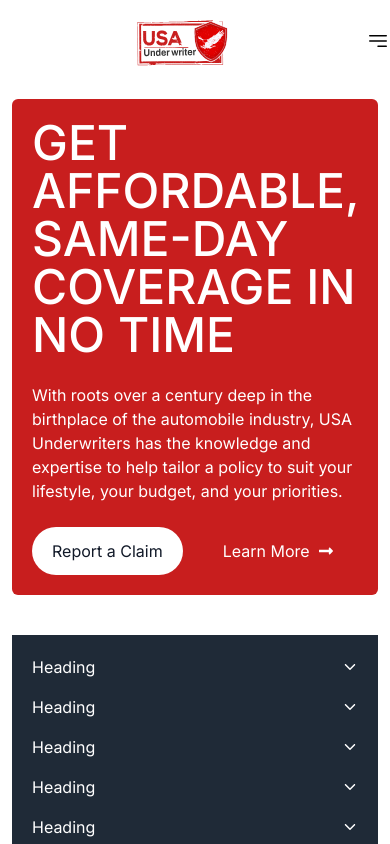
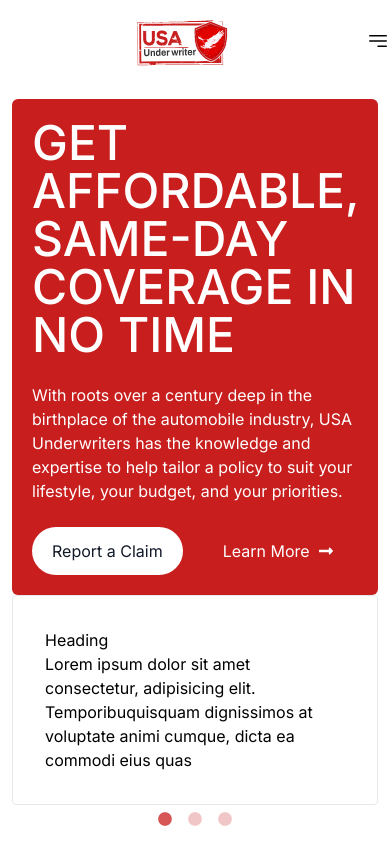
Before and after one commit to MatrixGlitch-Hridoy/Daniyal-Frontend, a Next.js app: page / in a window 390 px wide. Shown: the top 844 px of the page. Built offline with nearby package versions, Linux system fonts and the light colour scheme.

Commit message:
feat[ui]:responsive card with slider component

```diff
--- a/src/app/page.js
+++ b/src/app/page.js
@@ -1,3 +1,4 @@
+import Card from "@/components/Card";
 import Footer from "@/components/Footer";
 import Hero from "@/components/Hero";
 
@@ -5,6 +6,7 @@ export default function Home() {
   return (
     <main className="p-3 md:p-0">
       <Hero />
+      <Card />
       <Footer />
     </main>
   );
--- /dev/null
+++ b/src/components/Card.jsx
@@ -0,0 +1,74 @@
+"use client";
+
+import { useEffect, useState } from "react";
+import Slider from "react-slick";
+
+const Card = () => {
+  const cardItems = [
+    {
+      id: 1,
+      heading: "Heading",
+      des: "Lorem ipsum dolor sit amet consectetur, adipisicing elit. Temporibuquisquam dignissimos at voluptate animi cumque, dicta ea commodi eius quas",
+    },
+    {
+      id: 2,
+      heading: "Heading",
+      des: "Lorem ipsum dolor sit amet consectetur, adipisicing elit. Temporibuquisquam dignissimos at voluptate animi cumque, dicta ea commodi eius quas",
+    },
+    {
+      id: 3,
+      heading: "Heading",
+      des: "Lorem ipsum dolor sit amet consectetur, adipisicing elit. Temporibuquisquam dignissimos at voluptate animi cumque, dicta ea commodi eius quas",
+    },
+  ];
+  const [isMobile, setIsMobile] = useState(false);
+
+  useEffect(() => {
+    const handleResize = () => {
+      setIsMobile(window.innerWidth <= 768);
+    };
+    handleResize();
+    window.addEventListener("resize", handleResize);
+    return () => {
+      window.removeEventListener("resize", handleResize);
+    };
+  }, []);
+
+  var settings = {
+    dots: true,
+    dotsClass: "slick-dots custom-dots",
+    infinite: false,
+    speed: 500,
+    slidesToShow: 1,
+    slidesToScroll: 1,
+  };
+
+  if (isMobile) {
+    return (
+      <Slider {...settings}>
+        {cardItems.map((cardItem, index) => {
+          return (
+            <div key={cardItem.id} className="border rounded p-8">
+              <h1>{cardItem.heading}</h1>
+              <p>{cardItem.des}</p>
+            </div>
+          );
+        })}
+      </Slider>
+    );
+  }
+  return (
+    <div className="my-5 grid md:grid-cols-3 gap-4">
+      {cardItems.map((cardItem, index) => {
+        return (
+          <div key={cardItem.id} className="border rounded p-8">
+            <h1>{cardItem.heading}</h1>
+            <p>{cardItem.des}</p>
+          </div>
+        );
+      })}
+    </div>
+  );
+};
+
+export default Card;
--- a/src/components/Hero.jsx
+++ b/src/components/Hero.jsx
@@ -61,7 +61,7 @@ const Hero = () => {
   var settings = {
     dots: true,
     dotsClass: "slick-dots custom-dots",
-    infinite: true,
+    infinite: false,
     speed: 500,
     slidesToShow: 1,
     slidesToScroll: 1,
```
